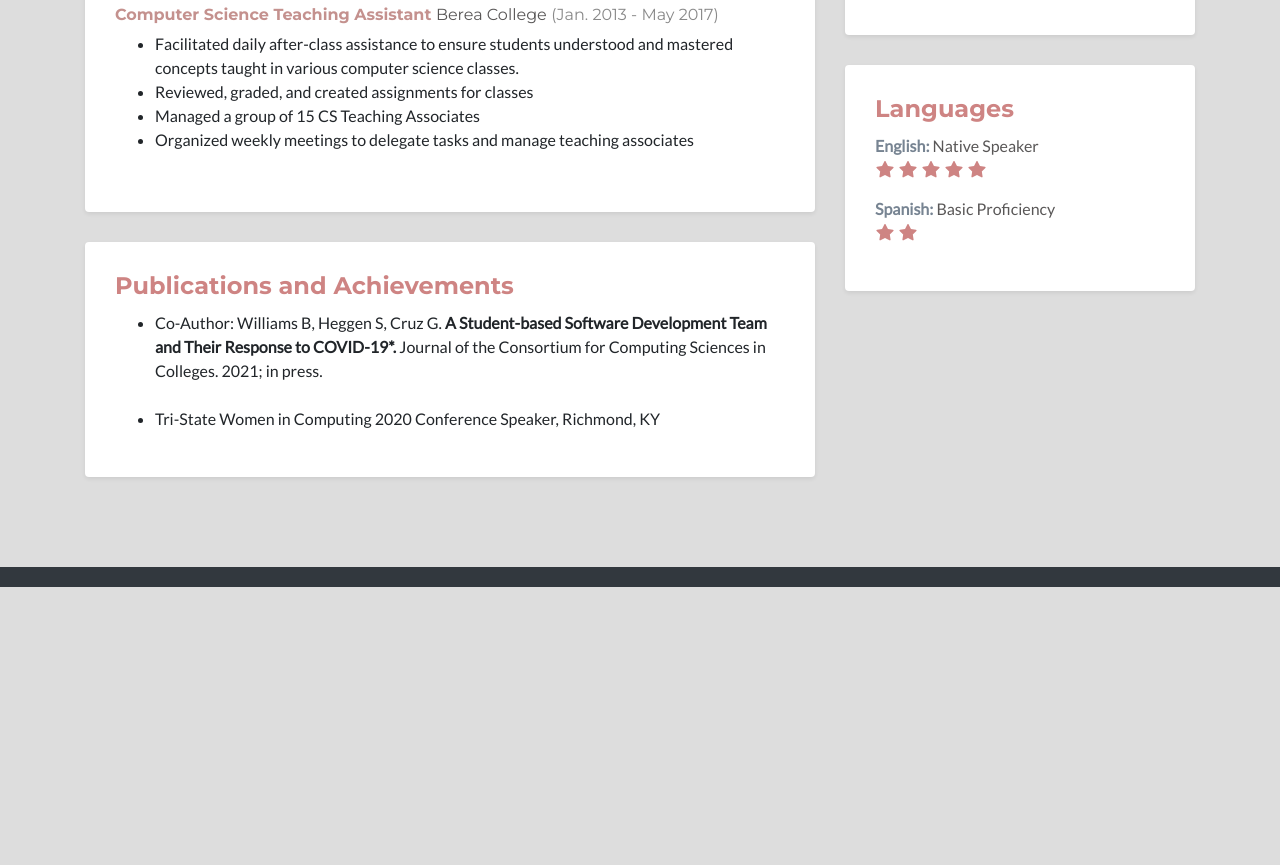
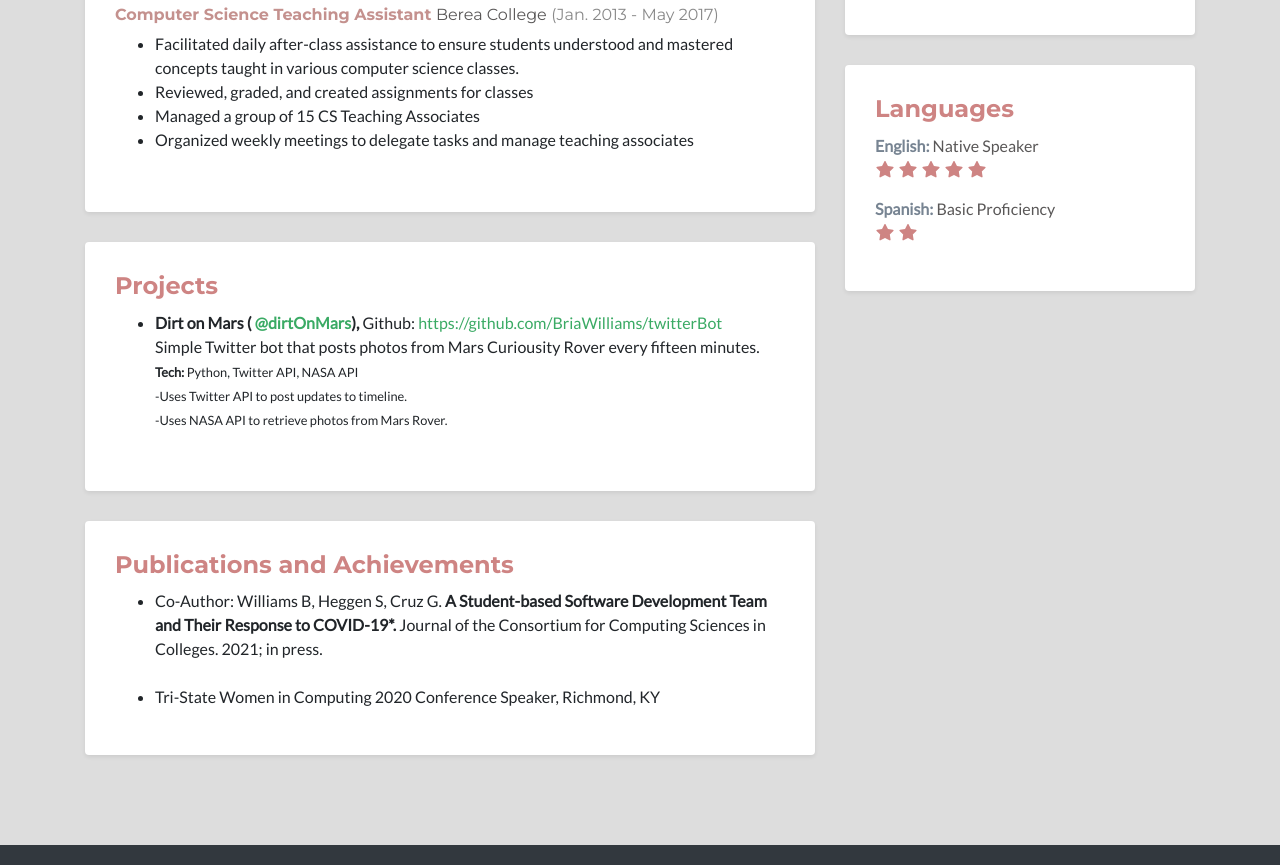
Before and after one commit to BriaWilliams/briaWilliamsIO, a plain HTML site: page appFiles/index.html in a window 1280 px wide. Shown: the part 1168-2033 px from the top of the page. Before the commit the page ends 1755 px from the top, so only its background shows below. Drawn offline with Linux system fonts and the light colour scheme; no server answers.

Commit message:
Added Projects section

```diff
--- a/appFiles/index.html
+++ b/appFiles/index.html
@@ -1,4 +1,4 @@
-<!DOCTYPE html>
+ <!DOCTYPE html>
 <html lang="en">
 <head>
     <title>Bria Williams</title>
@@ -117,6 +117,31 @@
                         </div><!--//content-->
                     </div><!--//section-inner-->
                 </section><!--//section-->
+
+                <section class="projects section">
+                    <div class="section-inner shadow-sm rounded">
+                        <h2 class="heading">Projects</h2>
+                        <div class="content">
+                            <div class="item">
+                              <ul>
+                                <li><b> Dirt on Mars (<a href="https://twitter.com/dirtOnMars"> @dirtOnMars</a>),</b> Github: <a href="https://github.com/BriaWilliams/twitterBot"> https://github.com/BriaWilliams/twitterBot </a></li>
+                                <p>Simple Twitter bot that posts photos from Mars Curiousity Rover every fifteen minutes.
+                                  <br><small>
+                                  <b>Tech:</b> Python, Twitter API, NASA API
+                                  <br>
+                                  -Uses Twitter API to post updates to timeline.
+                                  <br>
+                                  -Uses NASA API to retrieve photos from Mars Rover.
+                                    </small>
+                                </p>
+
+                              </ul>
+
+                             </div><!--//item-->
+                        </div><!--//content-->
+                    </div><!--//section-inner-->
+                </section><!--//section-->
+
 
                 <section class="publications section">
                     <div class="section-inner shadow-sm rounded">
```
